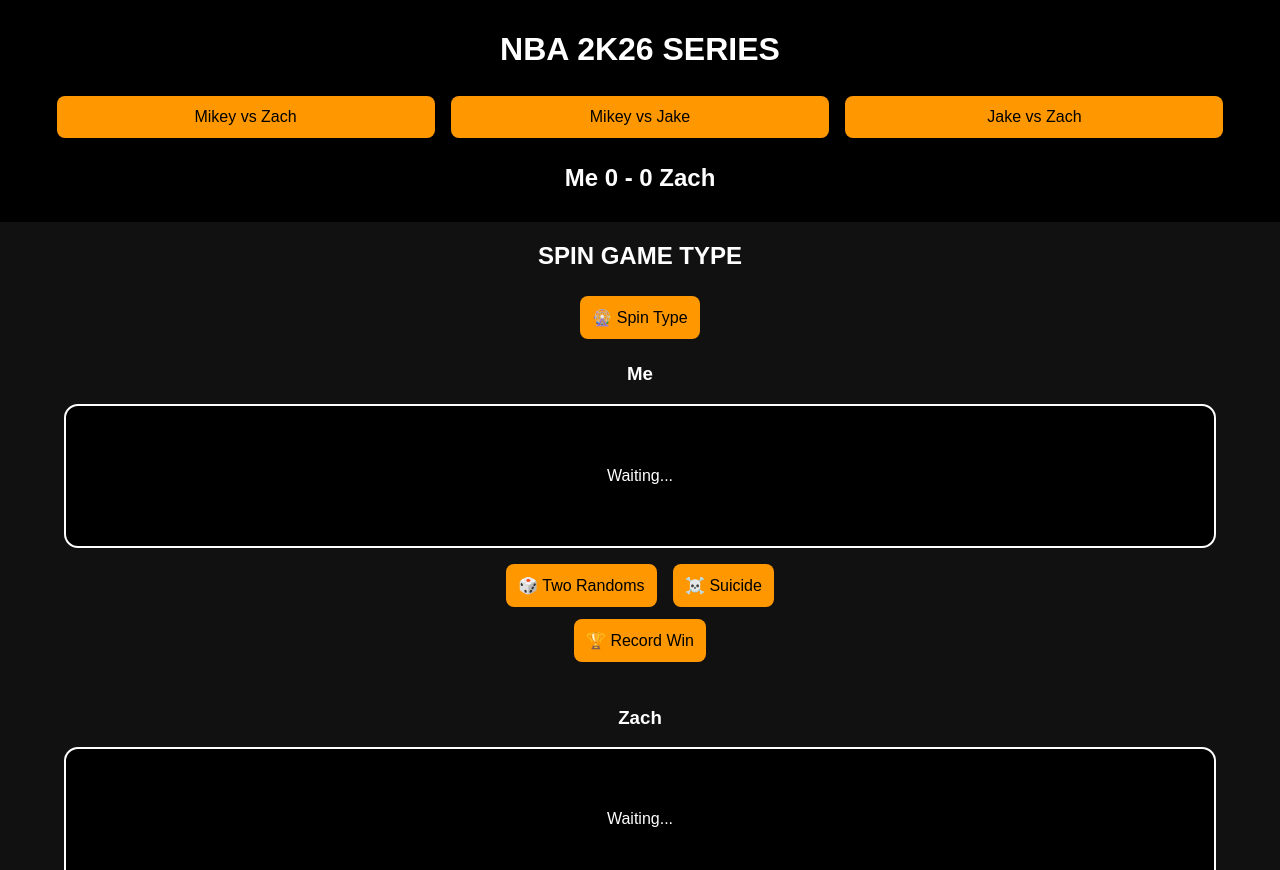
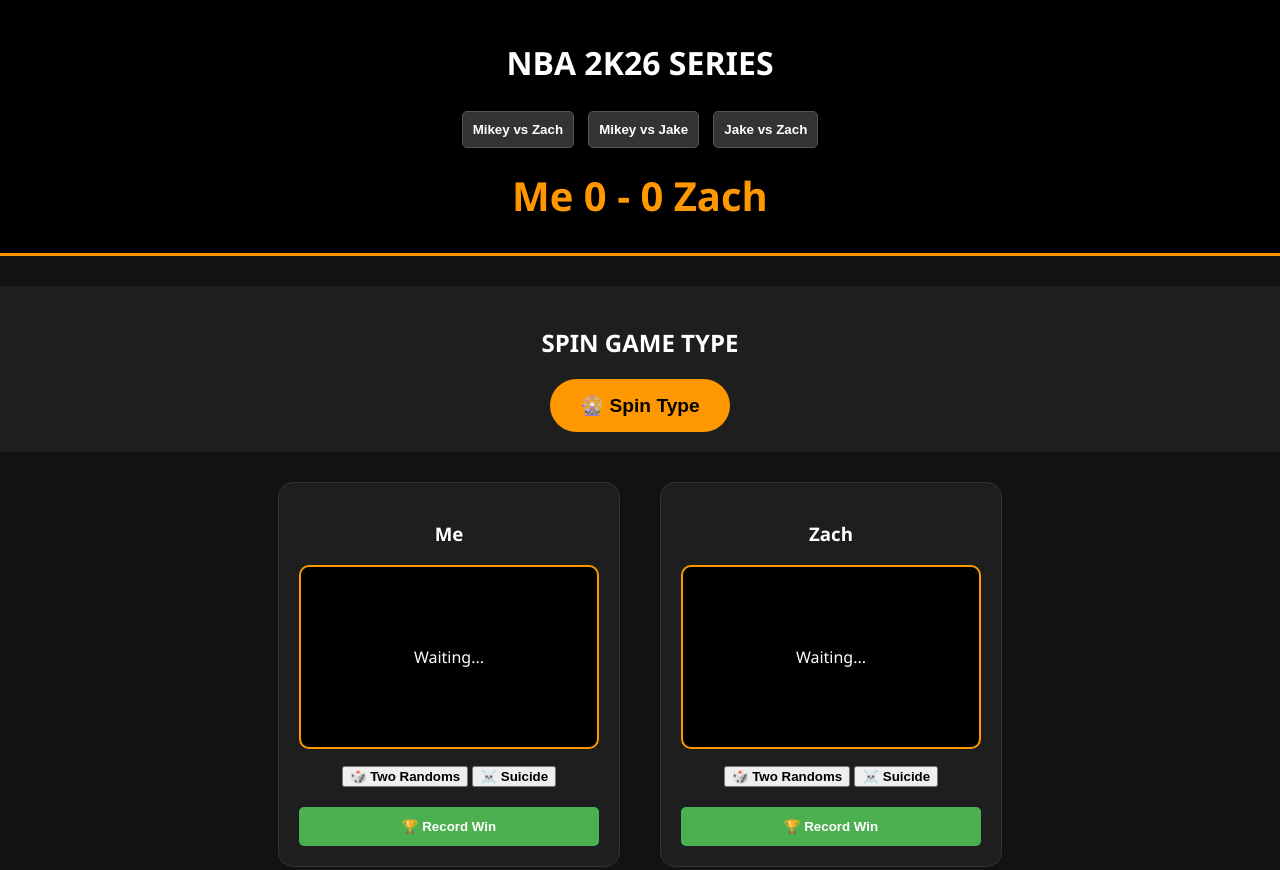
Before and after one commit to mdunkz/nba2k-series, a plain HTML site: page index.html in a window 1280 px wide. Shown: the top 870 px of the page. Drawn offline with Linux system fonts and the light colour scheme; files whose address does not match are found by name.

Commit message:
Refactor CSS styles for improved layout and design
Updated styles for body, header, buttons, and various sections to enhance the UI.

```diff
--- a/style.css
+++ b/style.css
@@ -1,64 +1,107 @@
 body {
-  font-family: Arial, sans-serif;
-  background: #111;
+    font-family: 'Segoe UI', Tahoma, Geneva, Verdana, sans-serif;
+    background: #121212;
     color: white;
     text-align: center;
     margin: 0;
+    padding-bottom: 50px;
 }
 
 header {
-  padding: 10px;
     background: #000;
+    padding: 20px;
+    border-bottom: 3px solid #ff9800;
+}
+
+.series-select {
+    margin: 15px 0;
 }
 
 button {
-  padding: 12px;
-  margin: 6px;
-  border: none;
-  border-radius: 8px;
-  background: #ff9800;
-  color: black;
-  font-size: 16px;
+    cursor: pointer;
+    transition: 0.2s;
+    font-weight: bold;
 }
 
 .series-select button {
-  width: 30%;
+    background: #333;
+    color: white;
+    border: 1px solid #555;
+    padding: 10px;
+    margin: 5px;
+    border-radius: 5px;
+}
+
+.series-select button:hover {
+    background: #ff9800;
+    color: black;
+}
+
+#scoreDisplay {
+    font-size: 2.5rem;
+    color: #ff9800;
+    margin: 10px 0;
+}
+
+.game-type-section {
+    margin: 30px 0;
+    padding: 20px;
+    background: #1e1e1e;
+}
+
+.spin-main {
+    background: #ff9800;
+    font-size: 1.2rem;
+    padding: 15px 30px;
+    border-radius: 50px;
+    border: none;
 }
 
 .players {
     display: flex;
-  flex-direction: column;
-  gap: 20px;
-  align-items: center;
+    justify-content: center;
+    gap: 40px;
+    flex-wrap: wrap;
 }
 
 .player {
-  width: 90%;
+    background: #1e1e1e;
+    padding: 20px;
+    border-radius: 15px;
+    width: 300px;
+    border: 1px solid #333;
 }
 
 .wheel {
-  height: 140px;
-  margin: 10px auto;
-  border: 2px solid #fff;
-  border-radius: 14px;
+    height: 180px;
+    background: #000;
+    border: 2px solid #ff9800;
+    border-radius: 10px;
+    margin: 15px 0;
     display: flex;
     flex-direction: column;
     align-items: center;
     justify-content: center;
     overflow: hidden;
-  background: #000;
 }
 
 .wheel img {
-  max-height: 90px;
-  margin-bottom: 6px;
+    max-height: 100px;
+    width: auto;
+    margin-bottom: 10px;
 }
 
 .team-name {
-  font-size: 14px;
-  opacity: 0.85;
+    font-weight: bold;
+    color: #ff9800;
 }
 
-.score {
-  margin: 20px;
+.win-btn {
+    margin-top: 20px;
+    width: 100%;
+    background: #4CAF50;
+    color: white;
+    border: none;
+    padding: 12px;
+    border-radius: 5px;
 }
```
Lines whose indentation alone changed are shown as unchanged.
